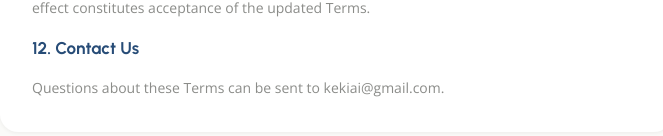
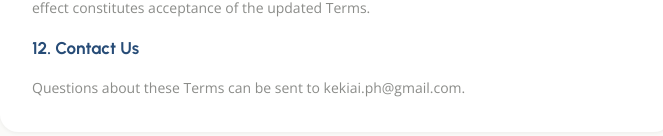
Before and after one commit to jz-clln/bakeshopos, a React (Vite) app: page /terms in a window 1280 px wide. Shown: the part 1859-1995 px from the top of the page, without its empty margins (168-831 px from the left). Built offline with nearby package versions, Linux system fonts and the light colour scheme; no server answers.

Commit message:
optimize ai usage and much more cleaner ai response

```diff
--- a/src/screens/TermsScreen.tsx
+++ b/src/screens/TermsScreen.tsx
@@ -102,7 +102,7 @@ export function TermsScreen() {
       </p>
 
       <h2>12. Contact Us</h2>
-      <p>Questions about these Terms can be sent to kekiai@gmail.com.</p>
+      <p>Questions about these Terms can be sent to kekiai.ph@gmail.com.</p>
     </LegalDocument>
   );
 }
```
